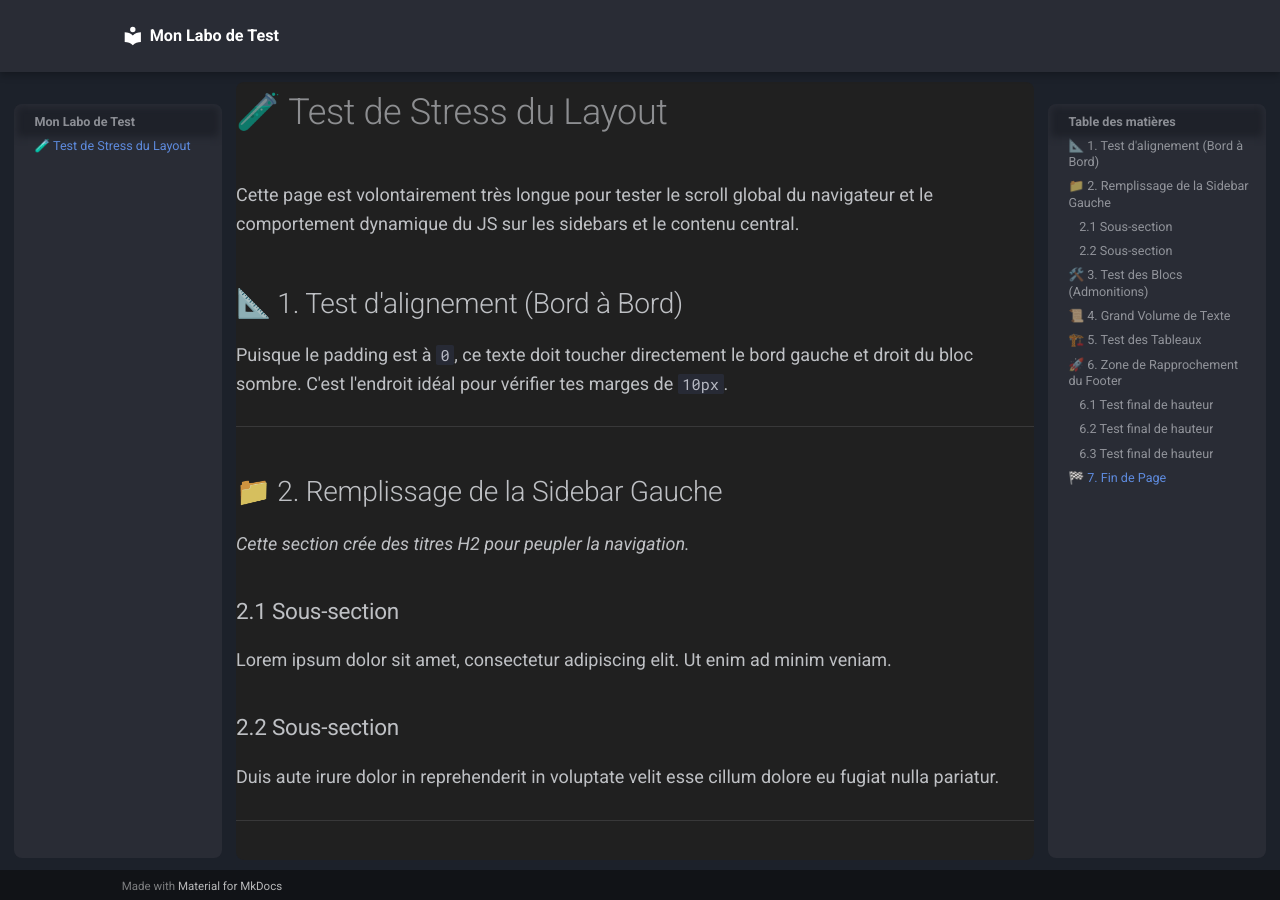
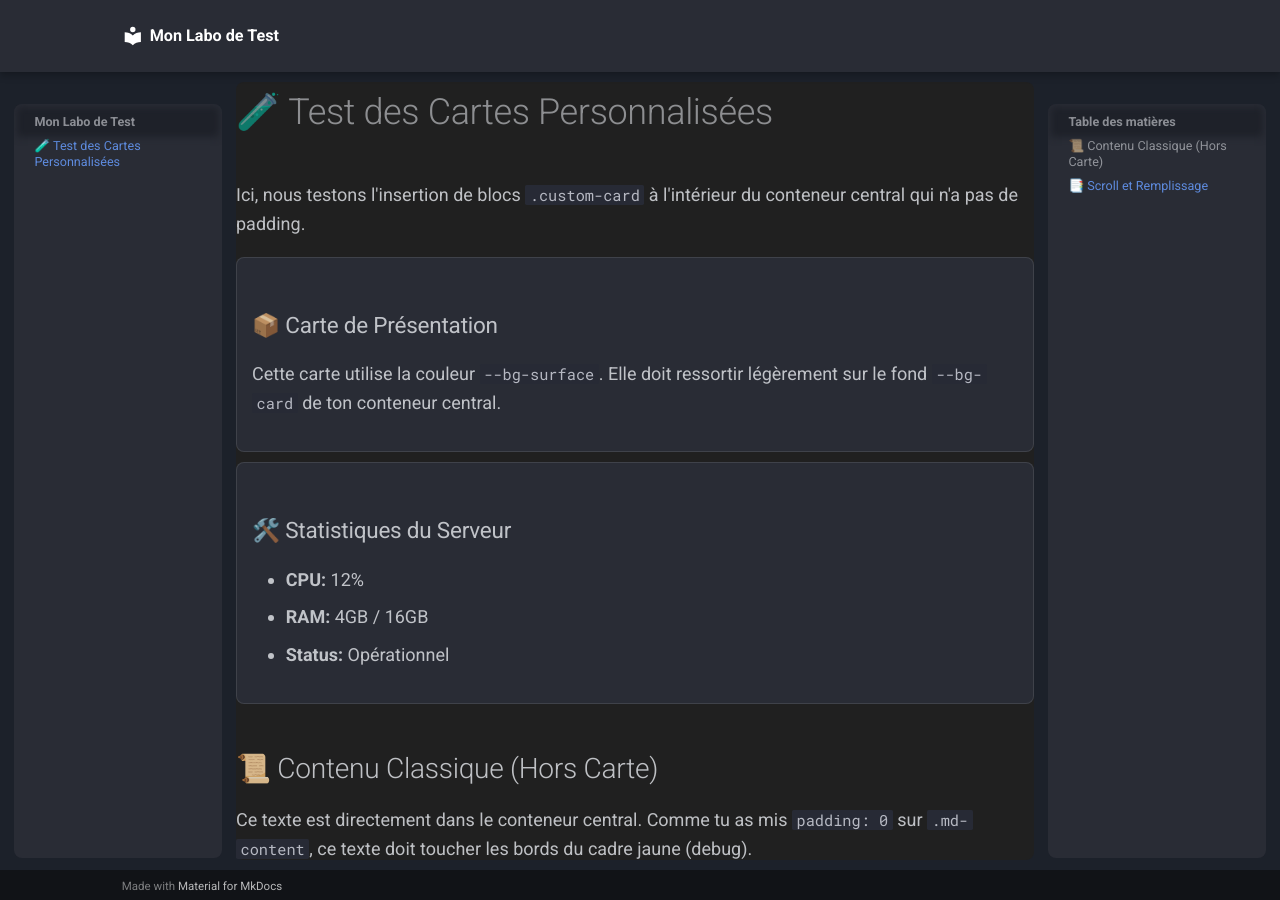
Before and after one commit to Lilevitchi/test-site, an MkDocs documentation site: the page built from docs/index.md, in a window 1280 px wide and 900 px high. Built offline with MkDocs 1.6.1 and Material for MkDocs 9.7.7, drawn with Linux system fonts in a browser that asks for light colours; some of the changed text lies outside the part shown.

Commit message:
Update index.md

```diff
--- a/docs/index.md
+++ b/docs/index.md
@@ -1,72 +1,43 @@
-# 🧪 Test de Stress du Layout
+# 🧪 Test des Cartes Personnalisées
 
-Cette page est volontairement très longue pour tester le scroll global du navigateur et le comportement dynamique du JS sur les sidebars et le contenu central.
+Ici, nous testons l'insertion de blocs `.custom-card` à l'intérieur du conteneur central qui n'a pas de padding.
 
-## 📐 1. Test d'alignement (Bord à Bord)
-Puisque le padding est à `0`, ce texte doit toucher directement le bord gauche et droit du bloc sombre. C'est l'endroit idéal pour vérifier tes marges de `10px`.
+<div class="custom-card">
+  <h3>📦 Carte de Présentation</h3>
+  <p>Cette carte utilise la couleur <code>--bg-surface</code>. Elle doit ressortir légèrement sur le fond <code>--bg-card</code> de ton conteneur central.</p>
+</div>
 
----
+<div class="custom-card">
+  <h3>🛠️ Statistiques du Serveur</h3>
+  <ul>
+    <li><strong>CPU:</strong> 12%</li>
+    <li><strong>RAM:</strong> 4GB / 16GB</li>
+    <li><strong>Status:</strong> Opérationnel</li>
+  </ul>
+</div>
 
-## 📁 2. Remplissage de la Sidebar Gauche
-*Cette section crée des titres H2 pour peupler la navigation.*
+## 📜 Contenu Classique (Hors Carte)
+Ce texte est directement dans le conteneur central. Comme tu as mis <code>padding: 0</code> sur <code>.md-content</code>, ce texte doit toucher les bords du cadre jaune (debug).
 
-### 2.1 Sous-section
-Lorem ipsum dolor sit amet, consectetur adipiscing elit. Ut enim ad minim veniam.
+<div class="custom-card">
+  <h3>🚀 Pourquoi utiliser des cartes ?</h3>
+  <p>Les cartes permettent de structurer l'information de manière modulaire. Comme ton conteneur central n'a pas de padding, les cartes occupent 100% de la largeur, créant un effet de "sections" très propre.</p>
+</div>
 
-### 2.2 Sous-section
-Duis aute irure dolor in reprehenderit in voluptate velit esse cillum dolore eu fugiat nulla pariatur.
+## 📑 Scroll et Remplissage
+On ajoute du texte pour tester le scroll et ton JS de rétractation :
 
----
+$(Répétition pour le scroll)$
+Lorem ipsum dolor sit amet, consectetur adipiscing elit. Sed do eiusmod tempor incididunt ut labore et dolore magna aliqua.
 
-## 🛠️ 3. Test des Blocs (Admonitions)
-Vérifie si les blocs d'alerte touchent aussi les bords.
+<div class="custom-card">
+  <p>💡 <strong>Astuce :</strong> Tu peux même mettre des images ou du code à l'intérieur de ces divs !</p>
+</div>
 
-!!! info "Information sans bordure"
-    Le bloc bleu doit s'étendre sur toute la largeur de la colonne centrale.
+$(Encore plus de texte...)$
+Lorem ipsum dolor sit amet, consectetur adipiscing elit. Donec a diam lectus. Sed sit amet ipsum mauris.
 
-!!! danger "Attention au débordement"
-    Vérifie que la scrollbar reste bien celle du navigateur à droite, et non une scrollbar interne au bloc central.
-
----
-
-## 📜 4. Grand Volume de Texte
-*On génère du scroll ici...*
-
-$(30 \text{ paragraphes de remplissage})$
-
-Lorem ipsum dolor sit amet, consectetur adipiscing elit. Donec a diam lectus. Sed sit amet ipsum mauris. Maecenas congue ligula ac quam viverra nec consectetur ante hendrerit. Donec et mollis dolor.
-
-Praesent varius ultrices velit. Mauris sem lorem, varius ut tempus eu, porttitor at libero. Cras varius, nisi nec suscipit interdum, turpis est hendrerit tellus, pretium elementum arcu neque ut purus.
-
-$(Imagine ici encore 20 paragraphes identiques...)$
-
-## 🏗️ 5. Test des Tableaux
-Les tableaux sont souvent responsables de débordements horizontaux.
-
-| Composant | Espacement | État |
-| :--- | :--- | :--- |
-| Header / Contenu | 10px | Fixe |
-| Sidebar / Contenu | 10px | Fixe |
-| Footer / Contenu | 10px | Dynamique (JS) |
-
----
-
-## 🚀 6. Zone de Rapprochement du Footer
-**C'est ici que le test devient crucial.** En scrollant vers les sections suivantes, surveille bien :
-1. Le bas de la **Sidebar Gauche**.
-2. Le bas du **Contenu Central** (ton texte).
-3. Le bas de la **Sidebar Droite**.
-
-Ils doivent tous s'arrêter net à 10px du bord de l'écran, puis remonter ensemble quand le bloc gris du footer apparaîtra.
-
-### 6.1 Test final de hauteur
-Contenu pour forcer le footer à être bien plus bas...
-
-### 6.2 Test final de hauteur
-Contenu pour forcer le footer à être bien plus bas...
-
-### 6.3 Test final de hauteur
-Contenu pour forcer le footer à être bien plus bas...
-
-## 🏁 7. Fin de Page
-Le footer est juste en dessous de cette ligne. Si tu es ici, les trois blocs du dessus (Rouge/Jaune en debug) doivent avoir rétréci pour laisser la place au footer + 10px.
+<div class="custom-card">
+  <h3>🏁 Fin de la zone de test</h3>
+  <p>Si tu scrolle plus bas, cette carte doit remonter avec tout le reste du conteneur central quand le footer apparaît.</p>
+</div>
```
